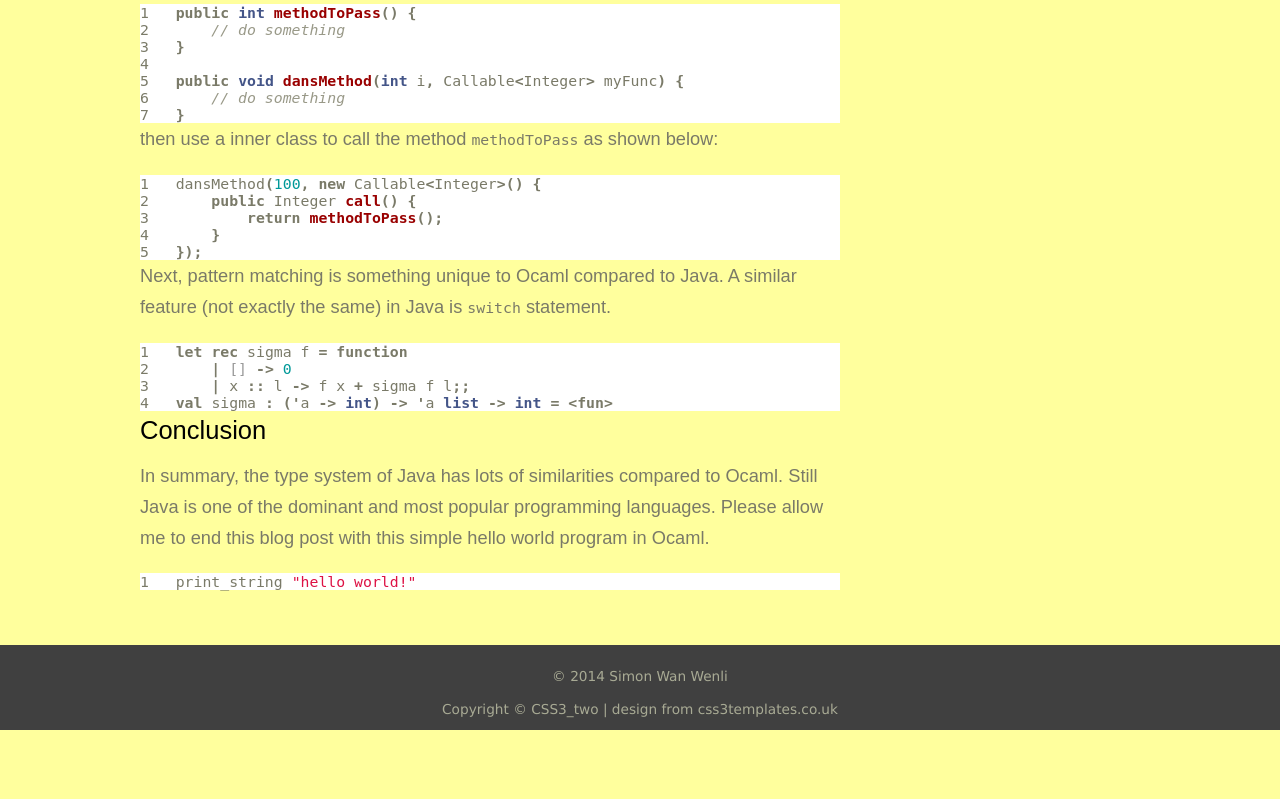
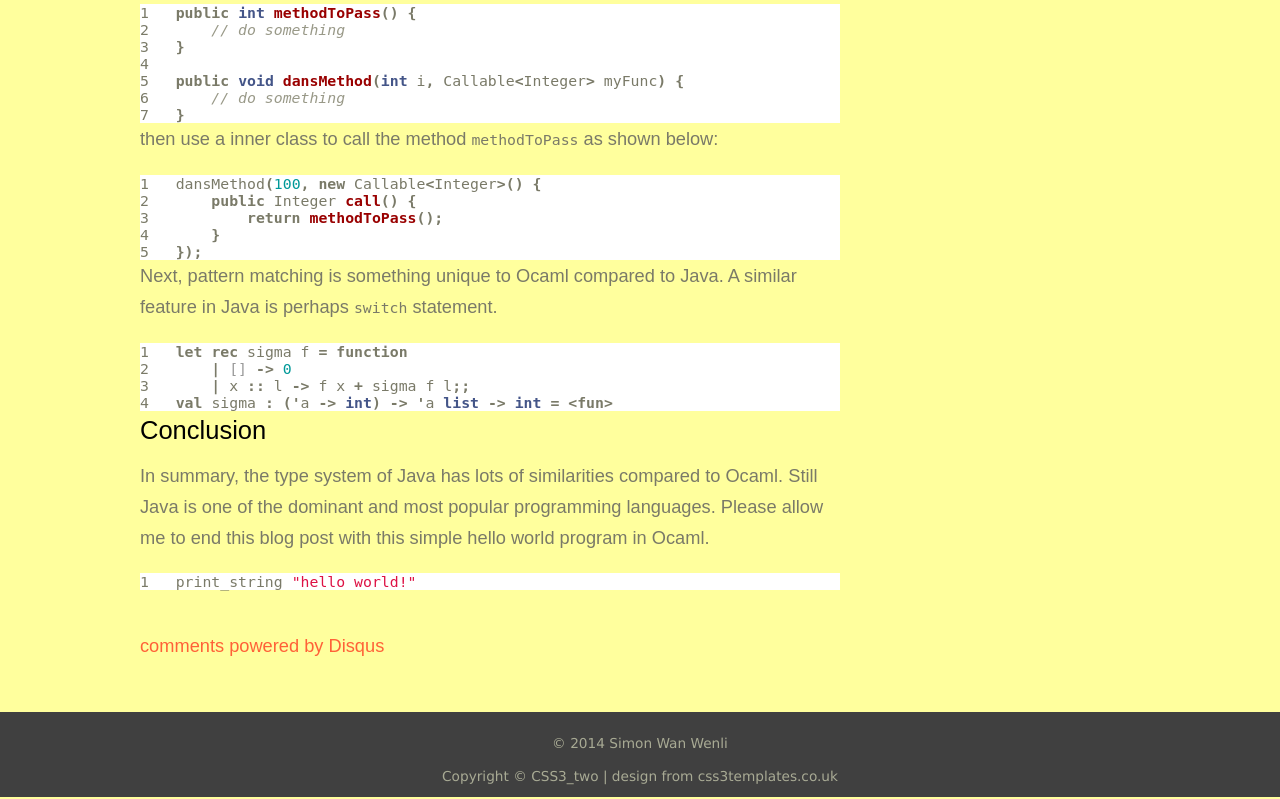
Before and after one commit to swwl1992/swwl1992.github.io, a PHP site: page /2013/12/27/Type-Systems.html in a window 1280 px wide. Shown: the part 2716-3515 px from the top of the page. Before the commit the page ends 3446 px from the top, so only its background shows below. Run offline with PHP 8.4, Linux system fonts and the light colour scheme; some libraries are stand-ins or nearby versions.

Commit message:
[new feature] add disqus module

```diff
--- a/2013/12/27/Type-Systems.html
+++ b/2013/12/27/Type-Systems.html
@@ -41,7 +41,7 @@
 				</div>
 				<div class="content"><h1>Differences between type systems of Ocaml & Java</h1>
 <b>27 Dec 2013</b>
-<div>
+<div id="article">
 <h3>Introduction</h3>
 
 <p>When asked the differences between the Ocaml&#39;s type system and Java&#39;s,
@@ -184,7 +184,7 @@ as below:</p>
 </code></pre></div>
 
 <p>Next, pattern matching is something unique to Ocaml compared to Java.
-A similar feature (not exactly the same) in Java is <code>switch</code> statement.</p>
+A similar feature in Java is perhaps <code>switch</code> statement.</p>
 
 <div class="highlight"><pre><code class="ocaml"><span class="lineno">1</span>   <span class="k">let</span> <span class="k">rec</span> <span class="n">sigma</span> <span class="n">f</span> <span class="o">=</span> <span class="k">function</span>
 <span class="lineno">2</span>       <span class="o">|</span> <span class="bp">[]</span> <span class="o">-&gt;</span> <span class="mi">0</span>
@@ -204,6 +204,20 @@ in Ocaml.</p>
 </code></pre></div>
 
 </div>
+<div id="disqus_thread"></div>
+<script type="text/javascript">
+	/* * * CONFIGURATION VARIABLES: EDIT BEFORE PASTING INTO YOUR WEBPAGE * * */
+	var disqus_shortname = 'wanwenli'; // required: replace example with your forum shortname
+
+	/* * * DON'T EDIT BELOW THIS LINE * * */
+	(function() {
+	    var dsq = document.createElement('script'); dsq.type = 'text/javascript'; dsq.async = true;
+	    dsq.src = '//' + disqus_shortname + '.disqus.com/embed.js';
+	    (document.getElementsByTagName('head')[0] || document.getElementsByTagName('body')[0]).appendChild(dsq);
+	})();
+</script>
+<noscript>Please enable JavaScript to view the <a href="http://disqus.com/?ref_noscript">comments powered by Disqus.</a></noscript>
+<a href="http://disqus.com" class="dsq-brlink">comments powered by <span class="logo-disqus">Disqus</span></a>
 </div>
 			</div>
 		</div>
--- a/css/style.css
+++ b/css/style.css
@@ -403,6 +403,11 @@ table tr td {
   margin: 0;
 }
 
+div#article {
+	margin-bottom: 45px;
+}
+
+
 
 
 
```
Also changed, not shown: 2013/06/13/Why-I-Used-Jekyll-Instead-of-Octopress.html (+15 -1 lines), 2013/06/19/Bootstrap-Everywhere.html (+15 -1 lines), 2013/07/17/welcome-to-jekyll.html (+15 -1 lines).
